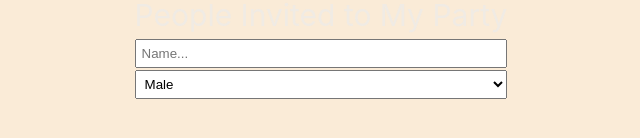
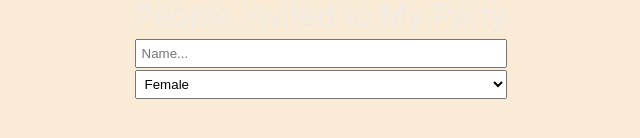
Before and after one commit to JoaquinPerezDev/Invitation-list-app-Vue-TS, a Vue app: page / in a window 1280 px wide. Shown: the part 354-492 px from the top of the page, without its empty margins (319-959 px from the left). Built offline with nearby package versions, Linux system fonts and the light colour scheme.

Commit message:
Added two-way binding to both the gender options as well as the name input tags

```diff
--- a/src/App.vue
+++ b/src/App.vue
@@ -1,4 +1,13 @@
 <script setup lang="ts">
+  import { ref } from 'vue';
+
+  enum GENDER {
+    MALE,
+    FEMALE
+  }
+
+  const name = ref("")
+  const gender = ref(GENDER.FEMALE)
 
 </script>
 
@@ -7,10 +16,14 @@
     <div>
       <h1>People Invited to My Party</h1>
       <div class="input-container">
-        <input type="text" placeholder="Name...">
-        <select>
-          <option value="">Male</option>
-          <option value="">Female</option>
+        <input
+          type="text"
+          placeholder="Name..."
+          v-model="name"
+        />
+        <select v-model="gender">
+          <option :value="GENDER.MALE">Male</option>
+          <option :value="GENDER.FEMALE">Female</option>
         </select>
       </div>
     </div>
```
